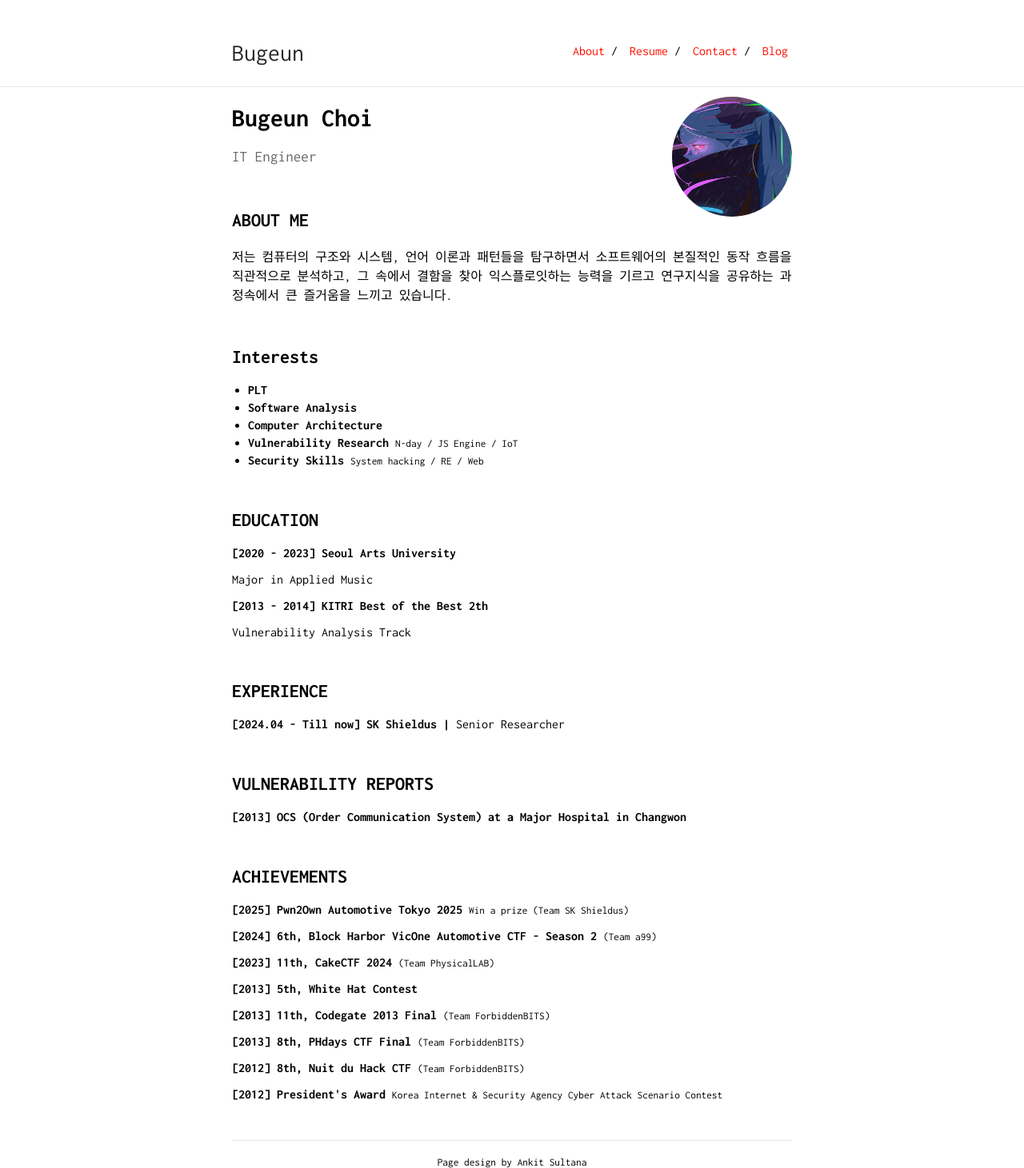
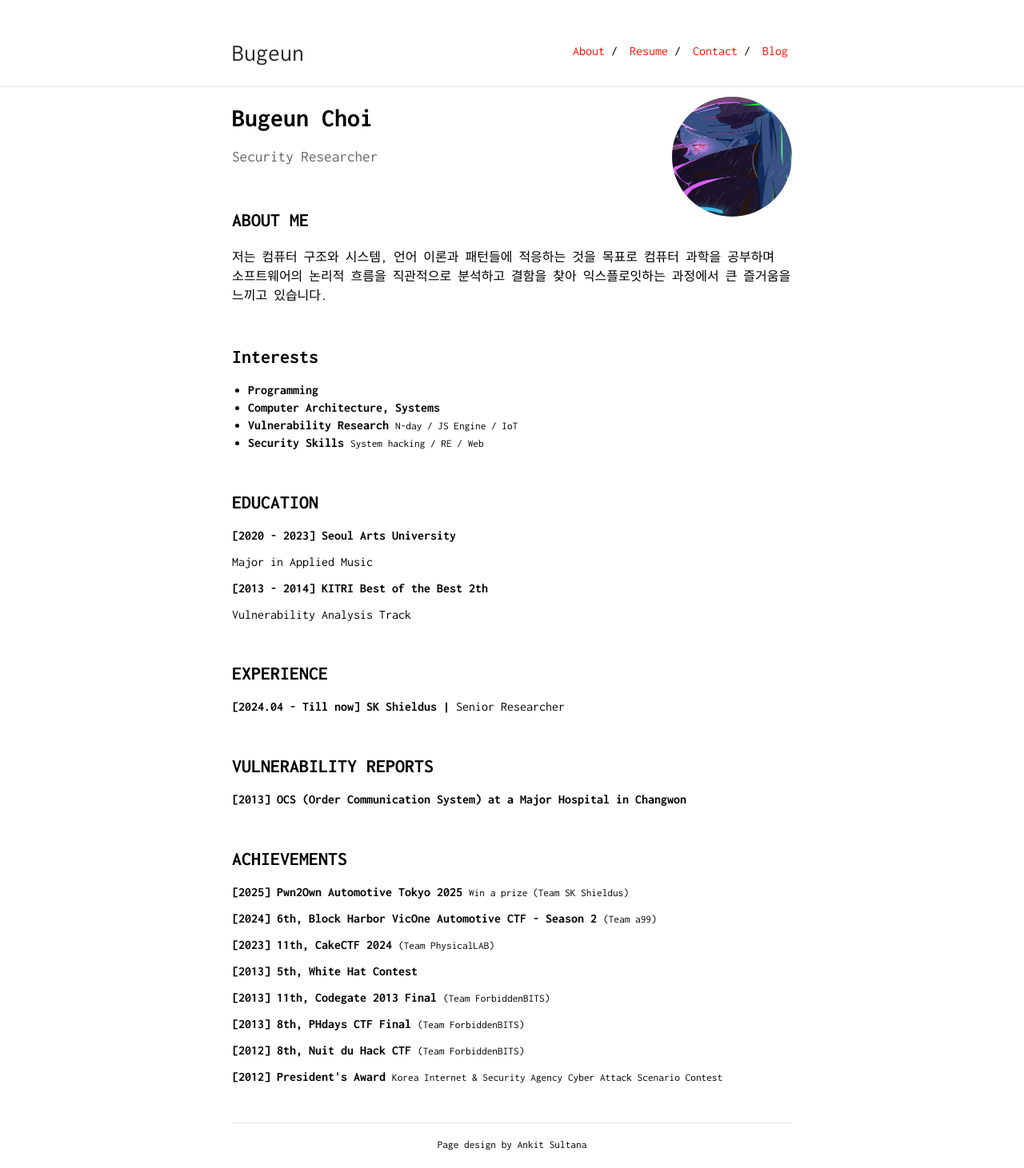
Before and after one commit to Bugeun/bugeun.github.io, a Jekyll site: the page built from index.md, in a window 1280 px wide. Shown: the whole page at 80% size. Built offline with Jekyll 4.4.1, drawn with Linux system fonts in a browser that asks for light colours; after the commit the page ends 1439 px from its top, so only the background shows below that.

Commit message:
Update index.md

```diff
--- a/index.md
+++ b/index.md
@@ -5,21 +5,20 @@ layout: default
 <img class="profile-picture" src="Rebekah.jpg">
 <h1><b>Bugeun Choi</b></h1>
 <p style="font-size: 1.2em; color: #666;" data-ke-size="size16">
-IT Engineer
+Security Researcher
 </p>
 &nbsp;
 
 ## ABOUT ME
 
-<p>저는 컴퓨터의 구조와 시스템, 언어 이론과 패턴들을 탐구하면서 소프트웨어의 본질적인 동작 흐름을 직관적으로 분석하고, 그 속에서 결함을 찾아 익스플로잇하는 능력을 기르고 연구지식을 공유하는 과정속에서 큰 즐거움을 느끼고 있습니다.</p>
+<p>저는 컴퓨터 구조와 시스템, 언어 이론과 패턴들에 적응하는 것을 목표로 컴퓨터 과학을 공부하며 소프트웨어의 논리적 흐름을 직관적으로 분석하고 결함을 찾아 익스플로잇하는 과정에서 큰 즐거움을 느끼고 있습니다.</p>
 
 &nbsp;
 
 ## Interests
 
-* <b>PLT</b>
-* <b>Software Analysis</b>
-* <b>Computer Architecture</b>
+* <b>Programming</b>
+* <b>Computer Architecture, Systems</b>
 * <b>Vulnerability Research</b> <small>N-day / JS Engine / IoT</small>
 * <b>Security Skills</b> <small>System hacking / RE / Web </small>
 
```
